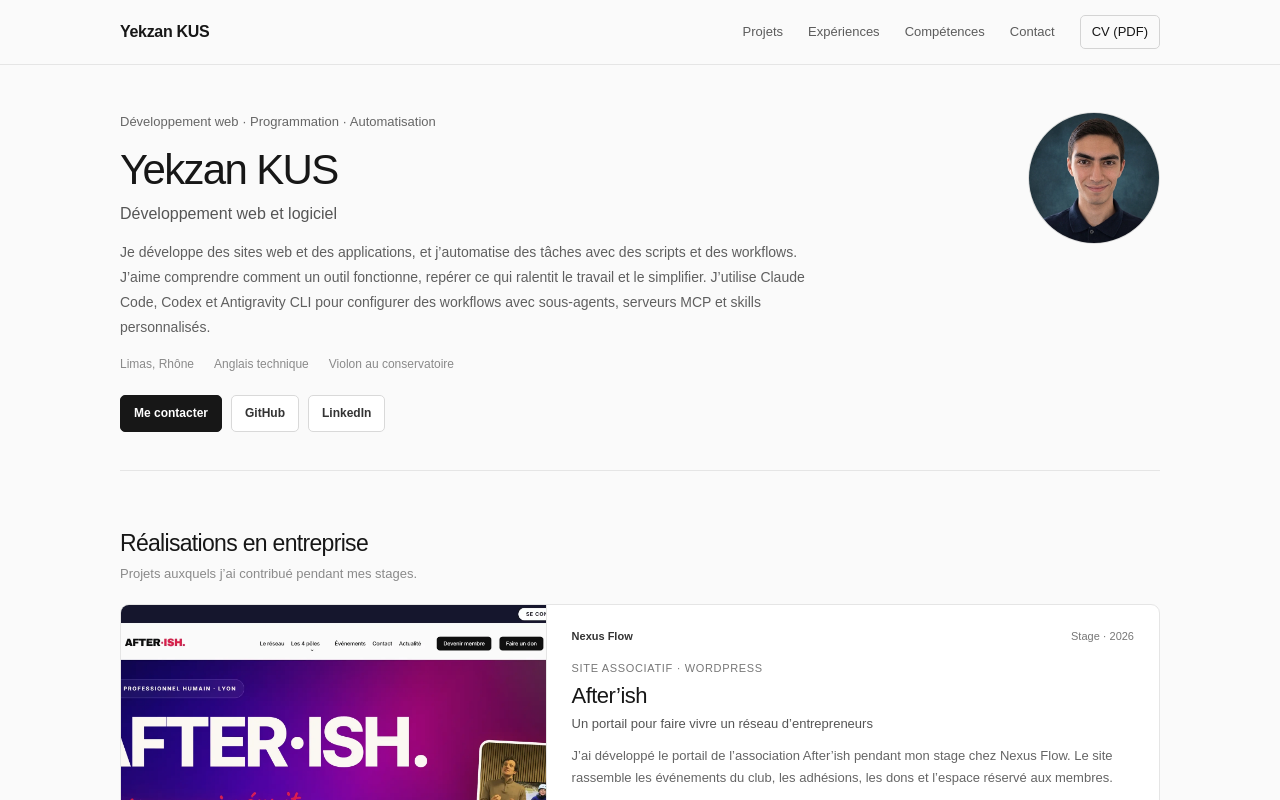
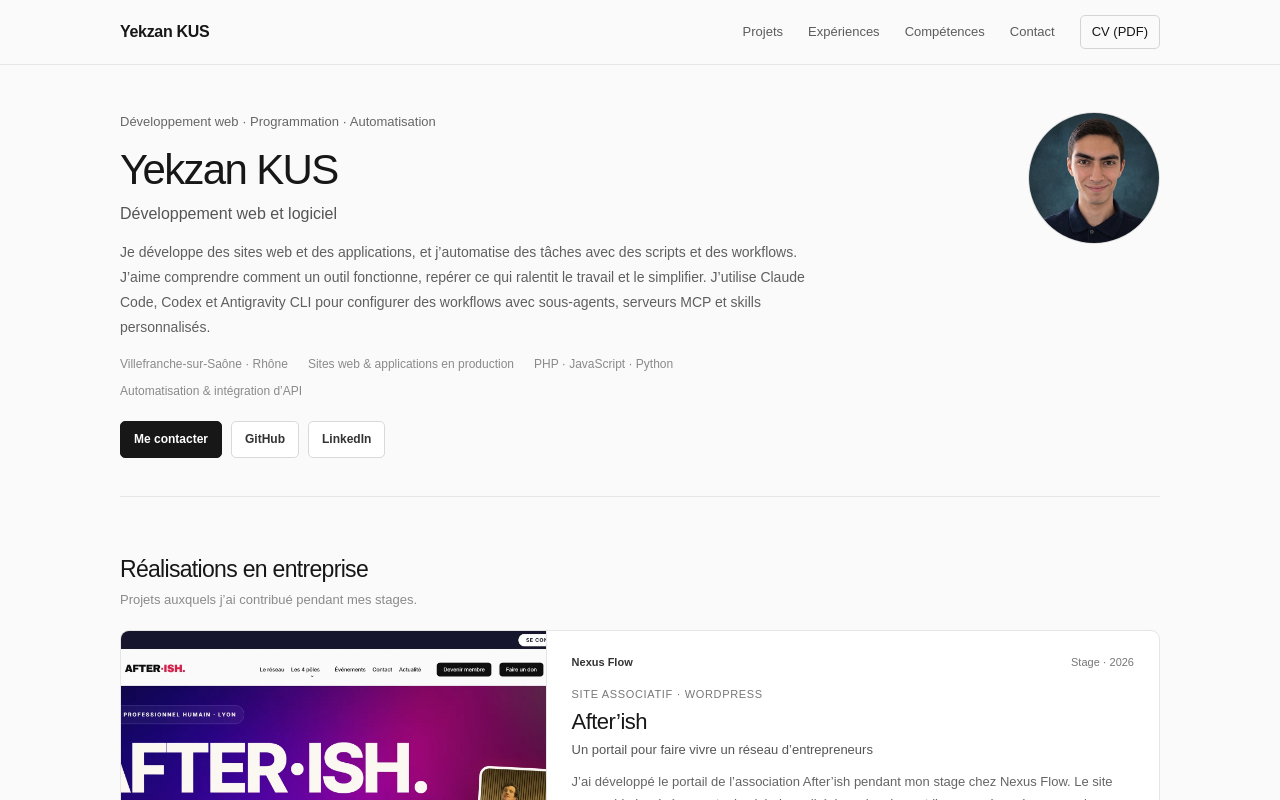
Before and after one commit to Yekzan1/portfolio-yekzan-kus, a Next.js app: page / in a window 1280 px wide. Shown: the top 800 px of the page. Built offline with nearby package versions, Linux system fonts and the light colour scheme.

Commit message:
Mettre à jour les informations du profil

```diff
--- a/app/page.tsx
+++ b/app/page.tsx
@@ -89,7 +89,7 @@ export default function Page() {
             <h1>{INFOS_PERSONNELLES.nom}</h1>
             <p className="profile-role">Développement web et logiciel</p>
             <p className="profile-bio">{INFOS_PERSONNELLES.bio}</p>
-            <div className="profile-facts"><span>{INFOS_PERSONNELLES.localisation}</span><span>Anglais technique</span><span>Violon au conservatoire</span></div>
+            <div className="profile-facts"><span>Villefranche-sur-Saône · Rhône</span><span>Sites web &amp; applications en production</span><span>PHP · JavaScript · Python</span><span>Automatisation &amp; intégration d’API</span></div>
             <div className="profile-links">
               <a className="button button-dark" href={`mailto:${INFOS_PERSONNELLES.email}`}>Me contacter</a>
               <a className="button button-light" href={INFOS_PERSONNELLES.github} target="_blank" rel="noreferrer">GitHub</a>
```
